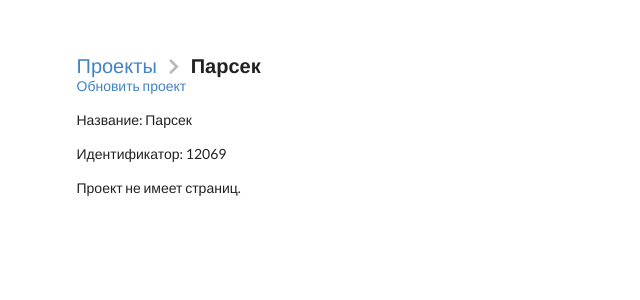
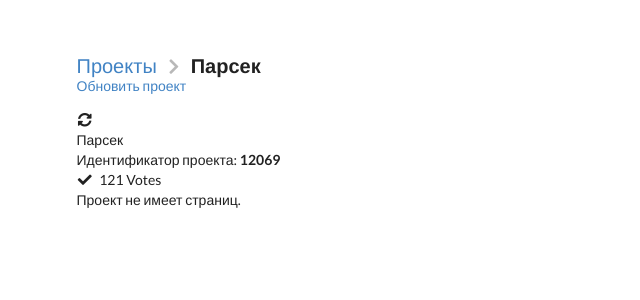
Before and after one commit to vesloguzov/TildaExport, a Django app: page /projects/12069/ in a window 1280 px wide. Shown: the top 300 px of the page, without its empty margins (0-640 px from the left). Run offline with Django 3.2, Linux system fonts and the light colour scheme; data comes from the database, SQL or seed files in the repository; data that the repository does not hold is empty.

Commit message:
krasota #9

```diff
--- a/templates/project.html
+++ b/templates/project.html
@@ -9,13 +9,32 @@
     </div>
 
     <p><a href="update_project/" class="item">Обновить проект</a></p>
-    <p>Название: {{ project.title }}</p>
-    <p>Идентификатор: {{ project.id }}</p>
 
-    {% if project.descr %} <p>Описание: {{ project.descr }}</p> {% endif %}
+
+    <div class="content">
+    <i class="right floated sync alternate icon"></i>
+    <div class="header">{{ project.title }}</div>
+         {% if project.last_updated %} <div class="meta">Обновлено: {{ project.last_updated }}</div> {% endif %}
+
+    <div class="description">
+        <p>Идентификатор проекта: <strong>{{ project.id }}</strong></p>
     {% if project.customdomain %} <p>Домен: {{ project.customdomain }}</p> {% endif %}
-    {% if project.favicon %} <p>Картинка: {{ project.favicon }}</p> {% endif %}
-    {% if project.last_updated %} <p>Обновлено: {{ project.last_updated }}</p> {% endif %}
+        {% if project.descr %} <p>Описание: {{ project.descr }}</p> {% endif %}
+    </div>
+  </div>
+  <div class="extra content">
+    <i class="check icon"></i>
+    121 Votes
+  </div>
+
+
+{#    <p>Название: {{ project.title }}</p>#}
+{#    <p>Идентификатор: {{ project.id }}</p>#}
+
+
+
+{#    {% if project.favicon %} <p>Картинка: {{ project.favicon }}</p> {% endif %}#}
+
 
     {% if pages %}
         <p>Страницы проекта ({{ pages|length }}):</p>
```
